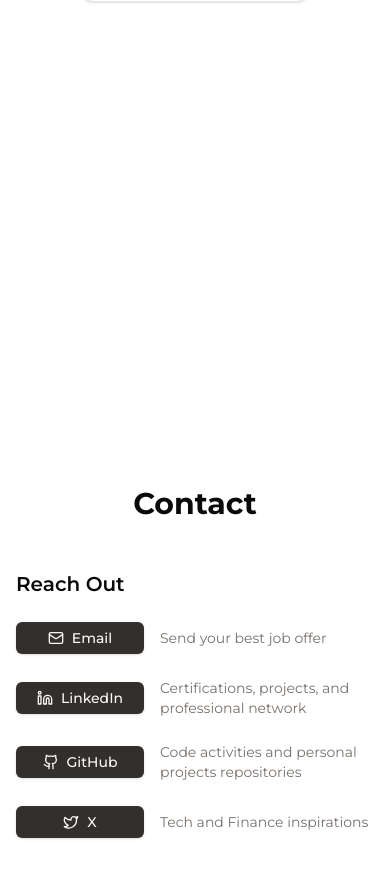
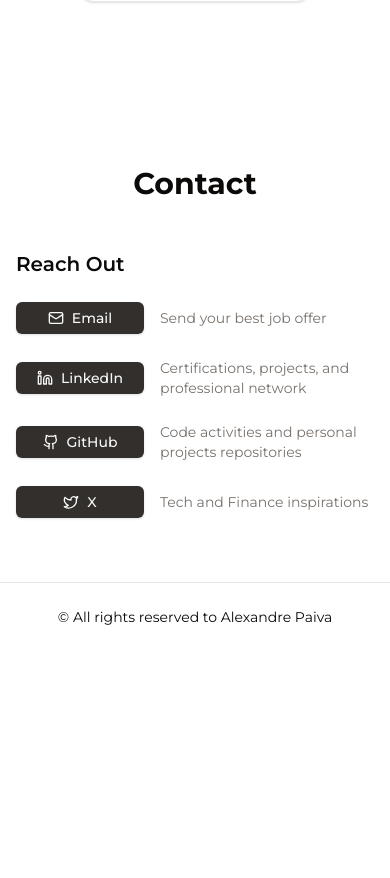
Before and after one commit to Alexaandrepaiva/alxpv-portfolio, a Next.js app: page / in a window 390 px wide. Shown: the part 5495-6373 px from the top of the page. After the commit the page ends 6146 px from the top, so only its background shows below. Built offline with nearby package versions, Linux system fonts and the light colour scheme.

Commit message:
hide Projects and Skills

```diff
--- a/src/app/page.tsx
+++ b/src/app/page.tsx
@@ -18,12 +18,15 @@ export default function HomePage() {
         <section id="education" className="py-16 sm:py-24 mt-8 md:mt-0">
           <EducationSection />
         </section>
-        <section id="projects" className="py-16 sm:py-24 mt-8 md:mt-0">
-          {/* Projects section content will be added later */}
-        </section>
-        <section id="skills" className="py-16 sm:py-24 mt-8 md:mt-0">
-          {/* Skills section content will be added later */}
-        </section>
+        {/* Projects section - To be implemented */}
+        {/* <section id="projects" className="py-16 sm:py-24 mt-8 md:mt-0">
+          Projects section content will be added later
+        </section> */}
+
+        {/* Skills section - To be implemented */}
+        {/* <section id="skills" className="py-16 sm:py-24 mt-8 md:mt-0">
+          Skills section content will be added later
+        </section> */}
         <section id="contact" className="py-16 sm:py-24 mt-8 md:mt-0">
           <ContactSection />
         </section>
```
